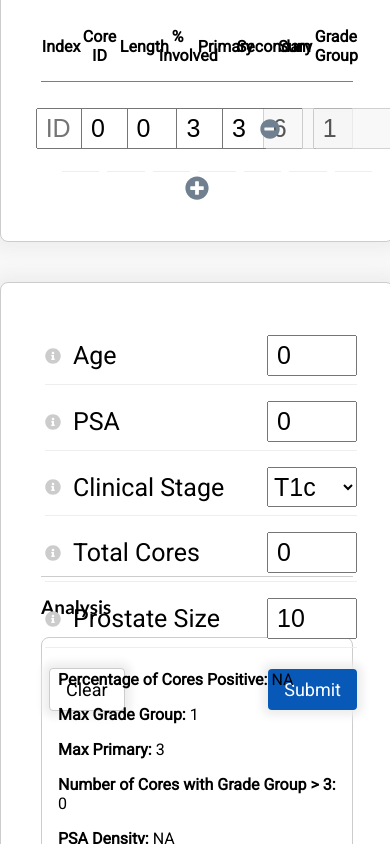
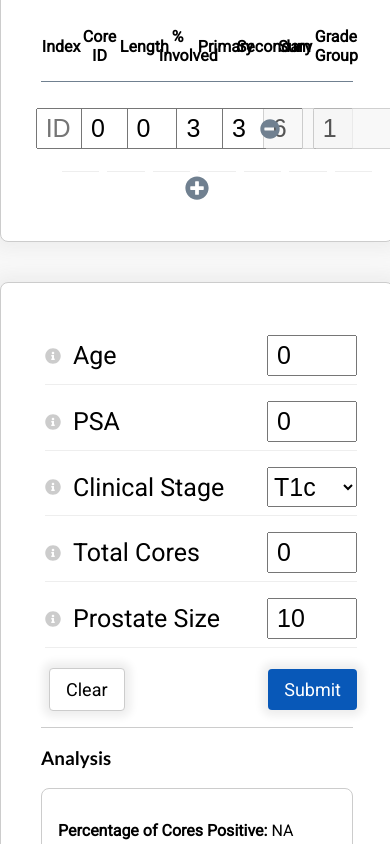
Before and after one commit to vidman22/nccn-risk-calculator, a React (Create React App) app: page / in a window 390 px wide. Both pictures are taken after a click on the button "Submit". Shown: the part 199-1043 px from the top of the page. Built offline with nearby package versions, Linux system fonts and the light colour scheme.

Commit message:
some responsiveness

```diff
--- a/src/components/Analysis.css
+++ b/src/components/Analysis.css
@@ -10,7 +10,6 @@
     border: 1px solid #ccc;
     border-radius: 8px;
     padding: 16px;
-    min-height: 40px;
     text-align: left;
     font-family: 'Roboto', sans-serif;
 }
--- a/src/containers/AppForm/AppForm.css
+++ b/src/containers/AppForm/AppForm.css
@@ -8,6 +8,7 @@
 
 .AppFormContainer {
     width: 80%;
+    max-width: 80%;
     margin: 40px auto;
     padding: 40px;
     height: auto;
@@ -20,8 +21,9 @@
 
 .ListWrapper {
     width: 100%;
+    max-width: 100%;
     height: 30vh;
-    /* min-height: 440px; */
+    min-height: 400;
     margin: auto;
     display: flex;
     flex-direction: column;
@@ -154,7 +156,7 @@
     }
     .ListWrapper{
         width: 100%;
-        min-height: 100%;
+        height: 100%;
         flex-wrap: nowrap;
     }
     .InputWrapper {
```
